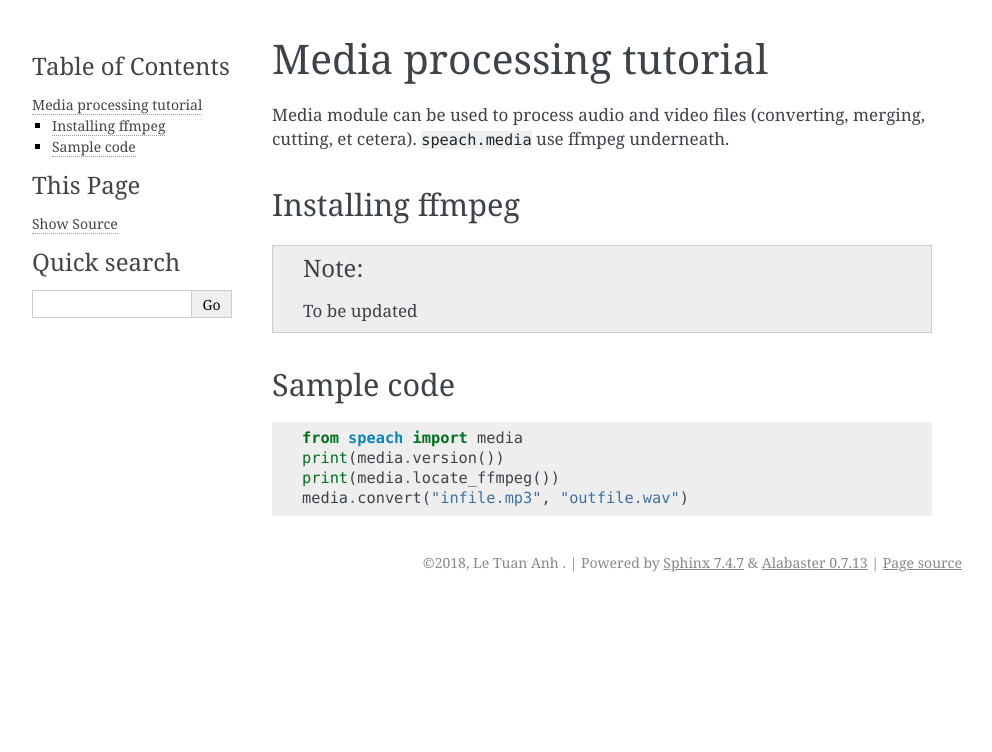
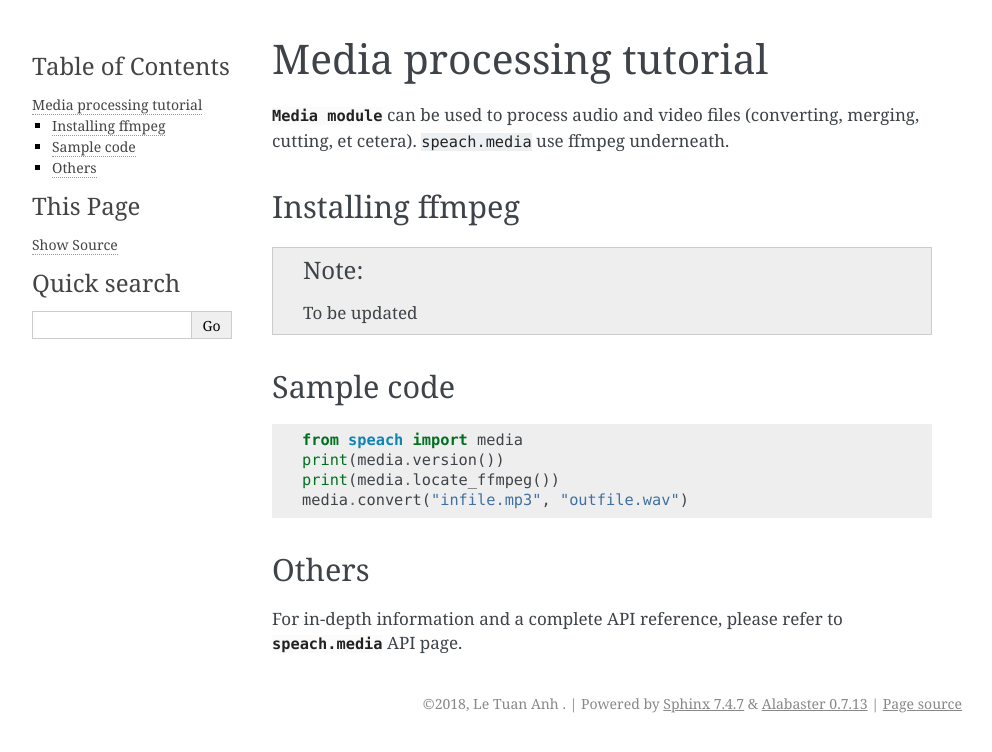
Before and after one commit to neocl/speach, a Sphinx documentation site: the page built from docs/media.rst, in a window 1280 px wide. Shown: the top 752 px of the page, without its empty margins (148-1140 px from the left). Built offline with Sphinx 7.4.7, drawn with Linux system fonts in a browser that asks for light colours.

Commit message:
Add cross-ref between tut_media and api_media

```diff
--- a/docs/api_media.rst
+++ b/docs/api_media.rst
@@ -5,5 +5,7 @@
 
 This is a module for media processing.
 
+For common media code samples, please refer to :ref:`tut_media`.
+
 .. automodule:: speach.media
    :members:
--- a/docs/media.rst
+++ b/docs/media.rst
@@ -1,7 +1,9 @@
+.. _tut_media:
+
 Media processing tutorial
 ==========================
 
-Media module can be used to process audio and video files (converting, merging, cutting, et cetera).
+:mod:`Media module <speach.media>` can be used to process audio and video files (converting, merging, cutting, et cetera).
 ``speach.media`` use ffmpeg underneath.
 
 Installing ffmpeg
@@ -19,3 +21,8 @@
    print(media.version())
    print(media.locate_ffmpeg())
    media.convert("infile.mp3", "outfile.wav")
+
+Others
+------
+
+For in-depth information and a complete API reference, please refer to :mod:`speach.media` API page.
```
